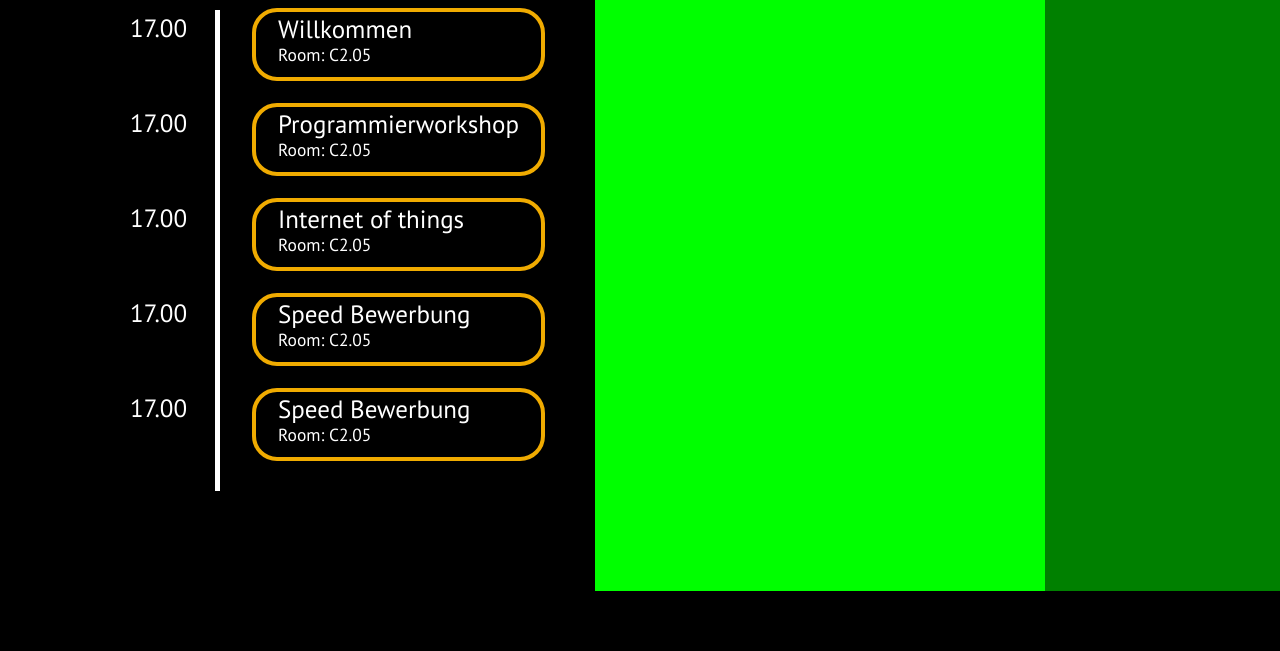
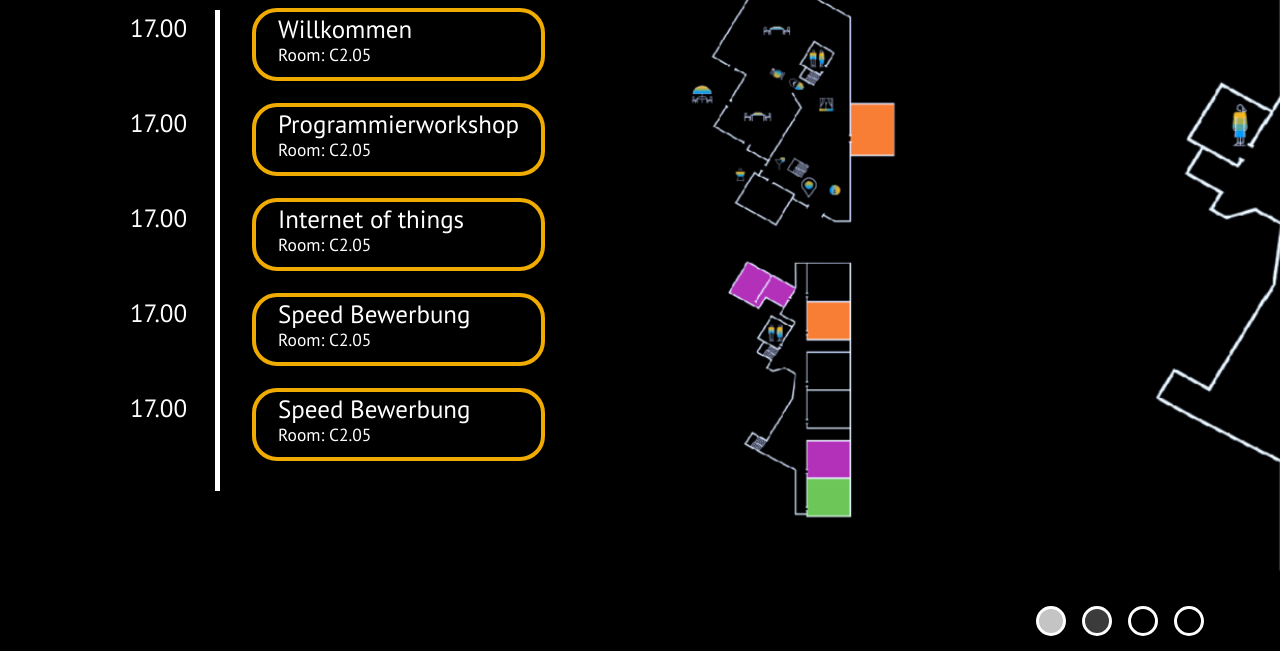
Before and after one commit to henrystoll/vc-static, a plain HTML site: page index.html in a window 1280 px wide. Shown: the part 282-933 px from the top of the page. Before the commit the page ends 873 px from the top, so only its background shows below. Drawn offline with nearby package versions, Linux system fonts and the light colour scheme.

Commit message:
slider animation and dynamic count with js

```diff
--- a/css/styles.css
+++ b/css/styles.css
@@ -22,13 +22,13 @@ body {
     grid-template-columns: 130px 90px 1fr 450px 600px;
     /*grid-row-gap: 20px;*/
     grid-template-areas:
-        "name name name name .   "
-        ".    .    .    .    .   "
-        ".    prgm prgm prev map"
-        ".    time agnd prev map"
-        ".    .    visi prev map"
-        ".    .    vtxt .    slider"
-        ".    .    .    .    .   "
+        "name name name name   ."
+        ".    .    .    .      ."
+        ".    prgm prgm prev   map"
+        ".    time agnd prev   map"
+        ".    .    visi prev   map"
+        ".    .    vtxt slider slider"
+        ".    .    .    .      ."
         ;
 }
 #title {
@@ -71,9 +71,35 @@ body {
 }
 #prev {
     grid-area: prev;
-    background: lime;
 }
 #map {
     grid-area: map;
-    background: green;
 }
+/*remove after getting rid of mockup img's*/
+.tmp-img > img {
+    height: 100%;
+    max-width: 100%;
+    display: block;
+    margin: auto;
+}
+#slider {
+    grid-area: slider;
+    display: flex;
+    justify-content: center;
+    align-items: center;
+}
+#slider > .circle {
+    width: 30px;
+    height: 30px;
+    border-radius: 100%;
+    border: solid 3px white;
+    margin: 8px;
+    transition: 300ms ease-in-out;
+}
+#slider > .active {
+    background: white;
+}
+.code {
+    height: 0;
+    width: 0;
+}
--- a/index.html
+++ b/index.html
@@ -6,7 +6,7 @@
 
     <title>VC Static</title>
     <meta name="description" content="VC">
-    <meta name="author" content="Henry">
+    <meta name="author" content="Luka & Henry">
     <script src="https://code.jquery.com/jquery-1.10.2.js"></script>
     <link rel="stylesheet" href="css/styles.css?v=1.0">
     <link href="https://fonts.googleapis.com/css?family=PT+Sans" rel="stylesheet">
@@ -39,9 +39,21 @@
                 <div class="room">Room: C2.05</div>
             </div>
         </div>
-        <div id="prev">Preview of Maps</div>
-        <div id="map">Main Map shown with sensor data</div>
+        <div id="prev" class="tmp-img">
+            <img src="img\prev.png" alt="Preview">
+        </div>
+        <div id="map" class="tmp-img">
+            <img src="img\map.png" alt="Map">
+        </div>
+        <div id="slider">
+            <!-- first circle always there shish -->
+            <span class="circle active"></span>
+            <!-- generated circles go here -->
+        </div>
+    </div>
+    <div class="code">
+        <!-- div with id's go here -->
     </div>
 </body>
-    <!-- <script src="js/scripts.js"></script> -->
+    <script src="js/scripts.js"></script>
 </html>
--- /dev/null
+++ b/js/scripts.js
@@ -0,0 +1,38 @@
+var timer = 1;    //[s] map will switch every [s] seconds TODO: import per json
+var iNoMaps = 4;
+var iNoCurrentMap = 0;
+
+$(function() {
+    initSlider(iNoMaps);
+    //set timer for rotating thru maps & slider
+    setInterval(function(){
+        nextMap();
+    },timer * 1000);
+
+
+});
+
+function initSlider(iNoMaps) {
+    var templateSlider = '<span class="circle"></span>';
+    for (var i = 0; i < iNoMaps - 1; i++) {
+        $("#slider").append(templateSlider);
+    }
+}
+
+function nextMap() {
+    const CIRCLE = "circle";
+    const ACTIVE_CIRCLE = CIRCLE + " active";
+    var iNoLastMap = iNoCurrentMap;
+    // cycle thru active map
+    iNoCurrentMap++;
+    if (iNoCurrentMap === iNoMaps) {
+        iNoCurrentMap = 0;
+    }
+
+    //TODO cycle thru svg here
+
+    //slider bar
+    $("#slider .circle.active").attr("class", CIRCLE);                           //remove active from current circle
+    $("#slider .circle:eq(" + iNoCurrentMap + ")").attr("class", ACTIVE_CIRCLE); //set next slider circle to active
+    console.log("map #" + iNoCurrentMap);
+}
```
Also changed, not shown: img/map.png (added), img/prev.png (added).
